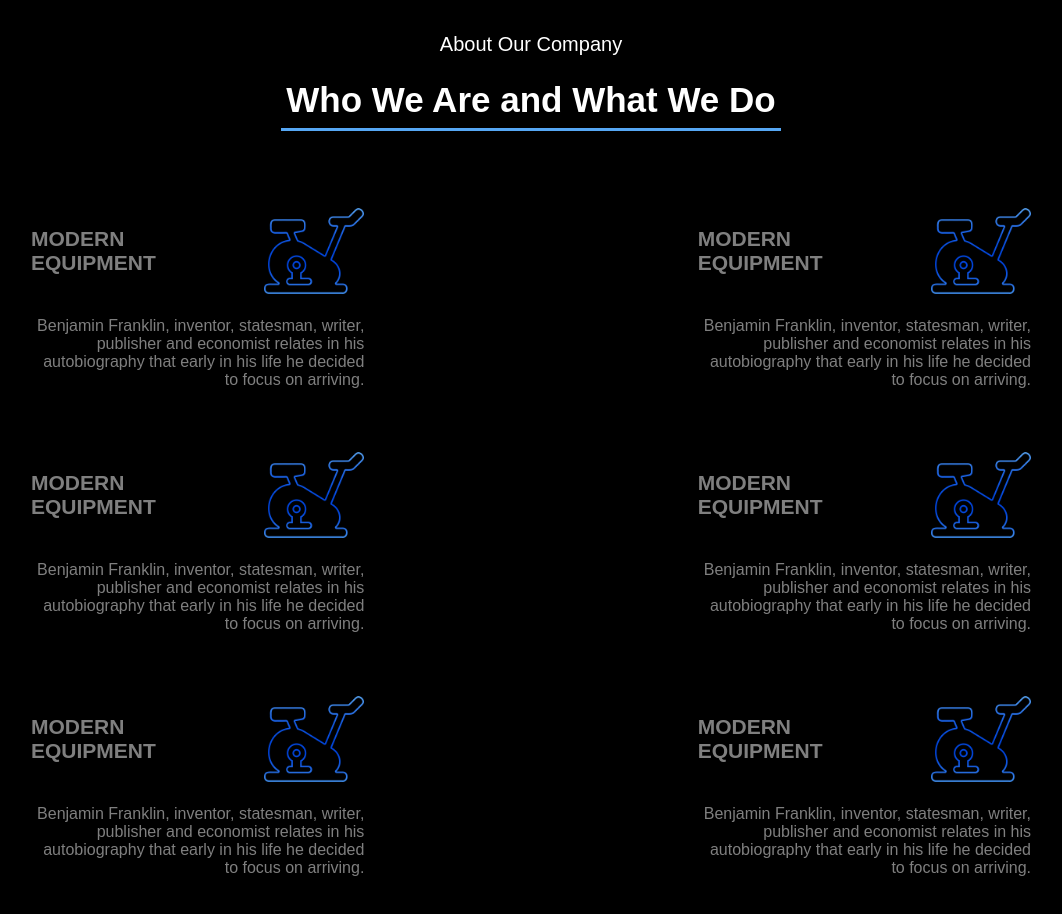
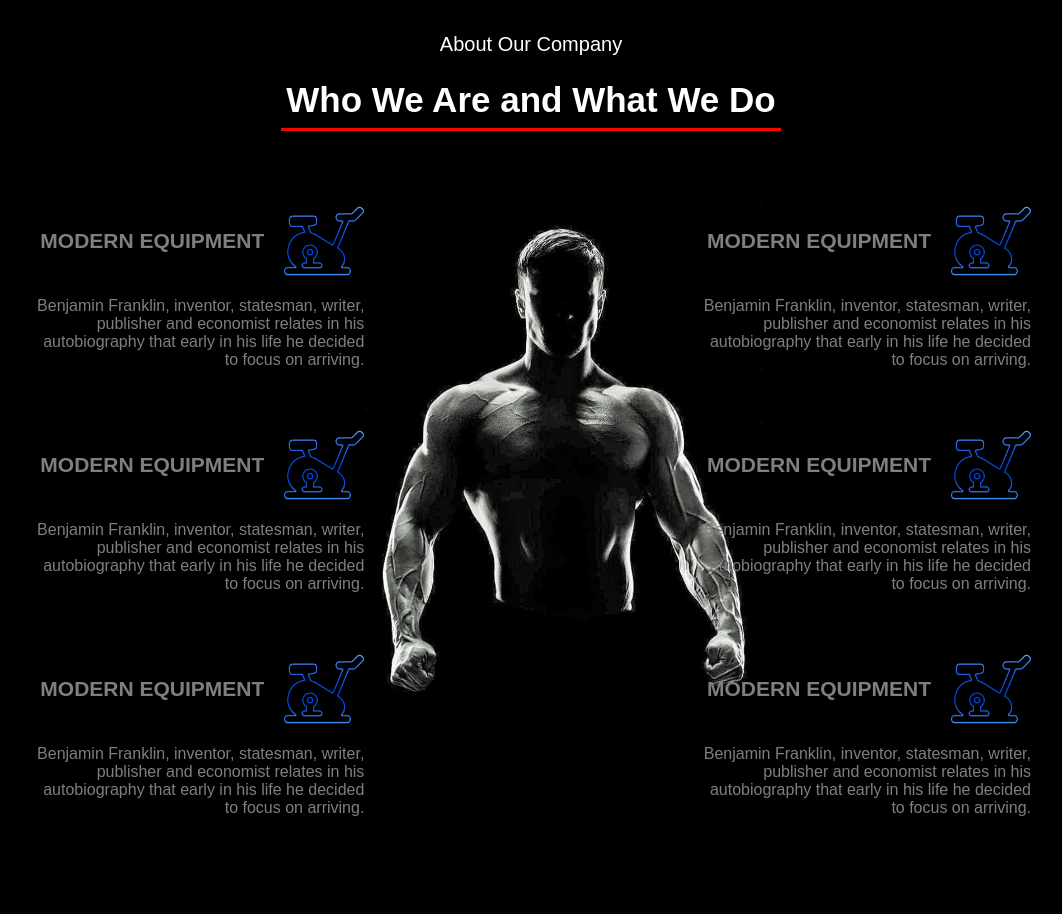
Before and after one commit to rasel-gannicus/Gym-Website-With-React-Firebase, a React (Create React App) app: page / in a window 1280 px wide. Shown: the part 1320-2234 px from the top of the page, without its empty margins (109-1171 px from the left). Built offline with nearby package versions, Linux system fonts and the light colour scheme.

Commit message:
about section

```diff
--- a/src/Pages/About/About.css
+++ b/src/Pages/About/About.css
@@ -16,7 +16,7 @@
 }
 .about-header hr {
     border: none;
-    border-top: 3px solid #56A7F4;
+    border-top: 3px solid red;
     margin-bottom: 50px;
     width: 50%;
 }
@@ -35,7 +35,7 @@
     color: #7F7F7F;
 }
 .about-single img{
-    width: 100px;
+    width: 80px;
 }
 .about-single-header{
     display: flex;
@@ -50,3 +50,7 @@
 .about-single-details{
     text-align: end;
 }
+
+.about-mid img{
+    width: 120%;
+}
--- a/src/Pages/About/About.js
+++ b/src/Pages/About/About.js
@@ -1,6 +1,7 @@
 import React from 'react';
 import './About.css';
 import equip1 from '../../assets/img/cycling.png';
+import bodyPic from '../../assets/img/pxfuel (7).jpg';
 
 const About = () => {
     return (
@@ -40,7 +41,11 @@ const About = () => {
                         </div>
                     </div>
                 </div>
-                <div className="about-main"></div>
+
+                <div className="about-main about-mid">
+                    <img src={bodyPic} alt=""/>
+                </div>
+
                 <div className="about-main">
                     <div className="about-single">
                         <div className="about-single-header">
```
Also changed, not shown: src/assets/img/pxfuel (7).jpg (added).
